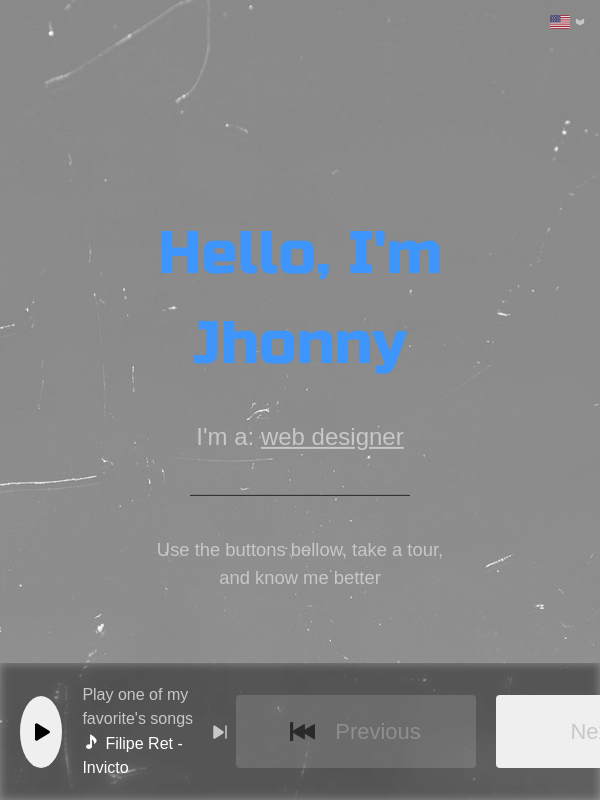
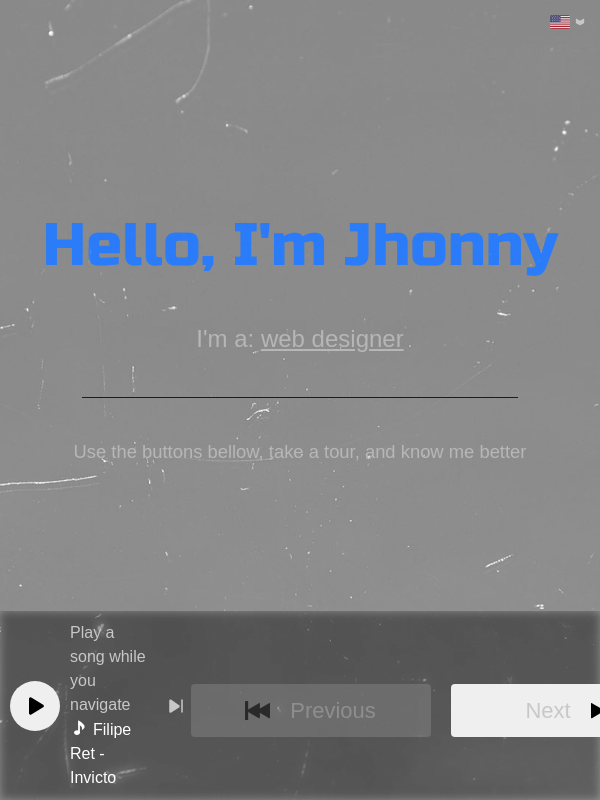
Before and after one commit to jhonnyizidoro/portfolio-2023, a Next.js app: page / in a window 600 px wide. Built offline with nearby package versions, Linux system fonts and the light colour scheme; a web font is replaced by a local one.

Commit message:
feat: core components mobile

```diff
--- a/components/Container/Container.module.scss
+++ b/components/Container/Container.module.scss
@@ -1,9 +1,17 @@
 .section {
   width: 100%;
   min-height: 100vh;
-  padding-top: 20px;
-  padding-bottom: 133px;
   display: flex;
   flex-direction: column;
   position: relative;
+
+  @media (min-width: 600px) {
+    padding-top: 20px;
+    padding-bottom: 133px;
+  }
+
+  @media (max-width: 600px) {
+    padding-top: 10px;
+    padding-bottom: 143px;
+  }
 }
--- a/components/Introduction/Introduction.module.scss
+++ b/components/Introduction/Introduction.module.scss
@@ -7,11 +7,10 @@ $light: #3e95fb;
 }
 
 .content {
-  position: absolute;
-  right: 50%;
-  top: 50%;
-  transform: translate(50%, -50%);
   text-align: center;
+  max-width: 600px;
+  padding: 0 15px;
+  margin: auto;
 }
 
 .title {
--- a/components/Navigation/Navigation.module.scss
+++ b/components/Navigation/Navigation.module.scss
@@ -2,16 +2,27 @@
   position: fixed;
   bottom: 0;
   width: 100%;
-  padding: 20px;
   backdrop-filter: brightness(85%) blur(5px);
-  display: flex;
-  justify-content: space-between;
-  align-items: center;
+
+  @media (min-width: 600px) {
+    padding: 20px;
+    display: flex;
+    justify-content: space-between;
+    align-items: center;
+  }
+
+  @media (max-width: 600px) {
+    padding: 10px;
+  }
 }
 
 .buttons {
   display: flex;
   position: relative;
+
+  @media (max-width: 600px) {
+    margin-top: 10px;
+  }
 }
 
 .button {
@@ -19,7 +30,6 @@
   display: flex;
   align-items: center;
   border-radius: 4px;
-  padding: 20px 0;
   font-size: 1.375rem;
   width: 240px;
   justify-content: center;
@@ -47,4 +57,12 @@
   svg {
     width: 25px;
   }
+
+  @media (min-width: 600px) {
+    padding: 20px 0;
+  }
+
+  @media (max-width: 600px) {
+    padding: 10px 0;
+  }
 }
--- a/components/Player/Player.module.scss
+++ b/components/Player/Player.module.scss
@@ -4,8 +4,6 @@
 }
 
 .playPause {
-  width: 72px;
-  height: 72px;
   display: flex;
   align-items: center;
   justify-content: center;
@@ -16,6 +14,17 @@
   svg {
     width: 24px;
   }
+
+  @media (min-width: 600px) {
+    width: 72px;
+    height: 72px;
+  }
+
+  @media (max-width: 600px) {
+    width: 50px;
+    height: 50px;
+    flex-shrink: 0;
+  }
 }
 
 .playPauseAnim {
@@ -24,10 +33,14 @@
 }
 
 .content {
-  margin: 0 10px 0 20px;
-}
+  @media (min-width: 600px) {
+    margin: 0 10px 0 20px;
+  }
 
-.title {
+  @media (max-width: 600px) {
+    margin-left: 10px;
+    flex-grow: 1;
+  }
 }
 
 .songName {
--- a/components/Player/Player.tsx
+++ b/components/Player/Player.tsx
@@ -69,7 +69,7 @@ const Player: FC<Props> = ({ light, dark }) => {
         {playing ? <PauseSvg fill={dark} /> : <PlaySvg fill={dark} />}
       </button>
       <div className={styles.content}>
-        <div className={styles.title}>{t.title}</div>
+        {t.title}
         <div className={styles.songName}>
           <SongSvg />
           {tracks[currentTrack]}
--- a/components/Player/translations/en-US.json
+++ b/components/Player/translations/en-US.json
@@ -1,4 +1,4 @@
 {
-  "title": "Play one of my favorite's songs",
+  "title": "Play a song while you navigate",
   "skipButtonLabel": "Skip to the next song"
 }
--- a/components/Player/translations/pt-BR.json
+++ b/components/Player/translations/pt-BR.json
@@ -1,4 +1,4 @@
 {
-  "title": "Ouça uma das minhas musicas favoritas",
+  "title": "Ouça uma música enquanto navega",
   "skipButtonLabel": "Skip to the next song"
 }
```
